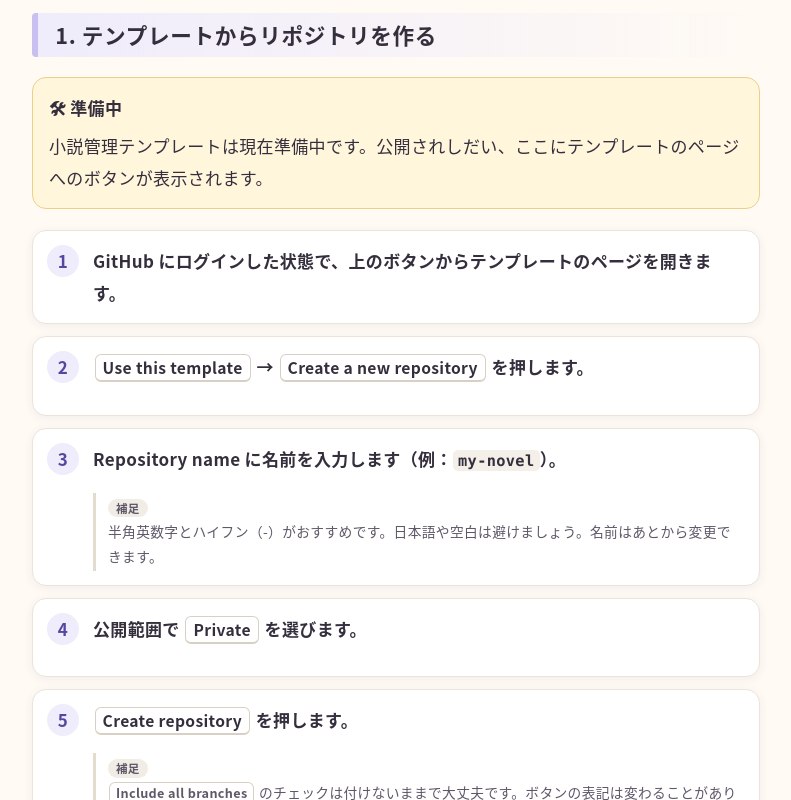
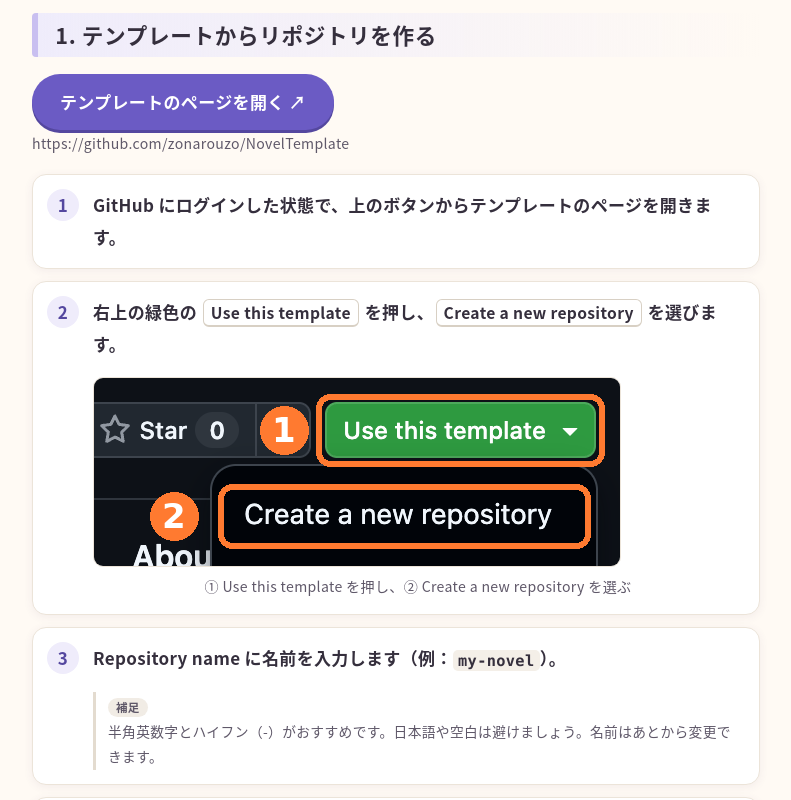
Before and after one commit to zonarouzo/NovelGitHubGuide, a plain HTML site: page create-repository.html in a window 1280 px wide. Shown: the part 597-1397 px from the top of the page, without its empty margins (244-1035 px from the left). Drawn offline with Linux system fonts and the light colour scheme.

Commit message:
テンプレートのURLと「Use this template」の画像を追加
- config.js にテンプレートのURL（zonarouzo/NovelTemplate）を設定
- 作者から提供された画面画像を切り抜き、操作箇所を枠と番号で示して掲載
- 「テンプレートは準備中」の表記を、確定後の内容に更新

Co-Authored-By: Claude Opus 5.5 <noreply@anthropic.com>
Claude-Session: https://claude.ai/code/session_01DEayDBXEUZcv8SXSVNajJw

```diff
--- a/assets/js/config.js
+++ b/assets/js/config.js
@@ -14,7 +14,7 @@ window.SITE_CONFIG = {
    * 確定したら "https://github.com/（ユーザー名）/（リポジトリ名）" の形で入力してください。
    * 空欄のあいだは、サイト上に「準備中」と表示されます。
    */
-  templateRepoUrl: "",
+  templateRepoUrl: "https://github.com/zonarouzo/NovelTemplate",
 
   /* 外部リンク（公式サイト） */
   links: {
@@ -56,6 +56,7 @@ window.SITE_CONFIG = {
    * 例： "github-signup": "github-signup.png"
    */
   screenshots: {
+    "template-use-button": "template-use-button.png"
   },
 
   /*
--- a/create-repository.html
+++ b/create-repository.html
@@ -38,7 +38,7 @@
   <summary>リポジトリ・テンプレートとは？<span class="more-tag">知っておくと安心</span></summary>
   <div class="more-body">
     <p><strong>リポジトリ</strong>は、GitHub の中の「保管箱」です。1つのリポジトリに、ひとつの作品世界（本編とスピンオフ）をまとめて保管します。</p>
-    <p><strong>テンプレート</strong>は、小説管理に必要なフォルダや Claude 用のルール（<code>CLAUDE.md</code>）が入った「ひな形」です。中身は次の構成です（予定）。</p>
+    <p><strong>テンプレート</strong>は、小説管理に必要なフォルダや Claude 用のルール（<code>CLAUDE.md</code>）が入った「ひな形」です。中身は次の構成です。</p>
     <div class="table-wrap"><table>
       <tr><th>フォルダ・ファイル</th><th>入れるもの</th></tr>
       <tr><td><code>settings/</code></td><td>共通の設定資料（キャラクター・世界観・年表・文体ルール）。中に <code>style_samples/</code>（文体の手本にする過去作）</td></tr>
@@ -54,8 +54,8 @@
 <div data-template-link></div>
 <ol class="steps">
   <li><p class="step-main">GitHub にログインした状態で、上のボタンからテンプレートのページを開きます。</p></li>
-  <li><p class="step-main"><span class="ui">Use this template</span> → <span class="ui">Create a new repository</span> を押します。</p>
-    <figure class="shot" data-shot="template-use-button" data-caption="「Use this template」ボタン"></figure></li>
+  <li><p class="step-main">右上の緑色の <span class="ui">Use this template</span> を押し、<span class="ui">Create a new repository</span> を選びます。</p>
+    <figure class="shot" data-shot="template-use-button" data-caption="① Use this template を押し、② Create a new repository を選ぶ"></figure></li>
   <li id="name"><p class="step-main"><strong>Repository name</strong> に名前を入力します（例：<code>my-novel</code>）。</p>
     <div class="note"><p>半角英数字とハイフン（-）がおすすめです。日本語や空白は避けましょう。名前はあとから変更できます。</p></div></li>
   <li id="private"><p class="step-main">公開範囲で <span class="ui">Private</span> を選びます。</p>
```
Also changed, not shown: index.html (+1 -1 lines), initial-setup.html (+1 -1 lines), assets/images/screenshots/template-use-button.png (added), 2 other files.
